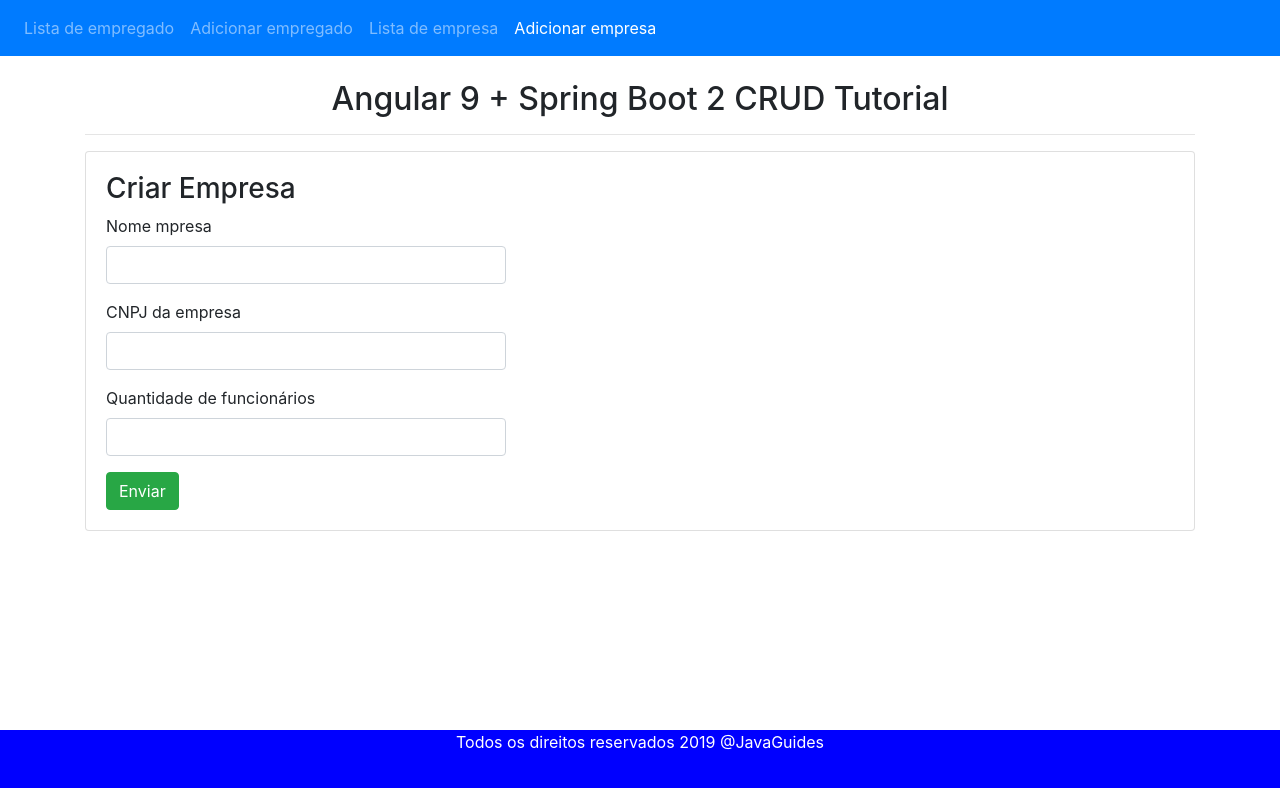
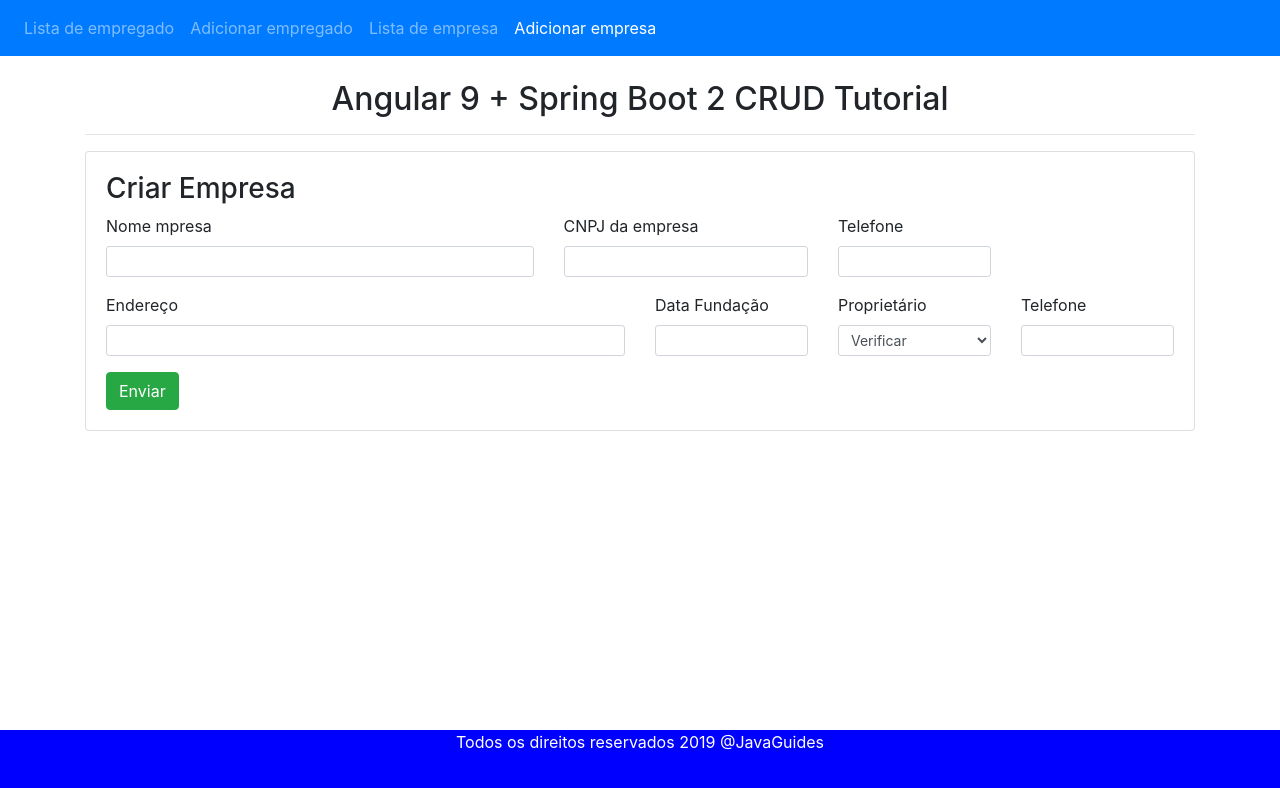
Before and after one commit to renatorsdeoliveira/topicos-especiais, an Angular app in the folder frontend/: page /addEmpresa in a window 1280 px wide. Shown: the top 788 px of the page. Built offline with nearby package versions, Linux system fonts and the light colour scheme.

Commit message:
Alterado os componets empresa

```diff
--- a/frontend/src/app/create-empresa/create-empresa.component.html
+++ b/frontend/src/app/create-empresa/create-empresa.component.html
@@ -1,28 +1,58 @@
 <h3>Criar Empresa</h3>
-<div [hidden]="submitted" style="width: 400px;">
+<div [hidden]="submitted">
   <form (ngSubmit)="onSubmit()">
-    <div class="form-group">
+    <div class="row">
+
+      <div class="form-group col-5">
         <label for="nomeEmpresa">Nome mpresa</label>
-      <input type="text" class="form-control" id="nomeEmpresa" required [(ngModel)]="empresa.nomeEmpresa" name="nomeEmpresa">
+        <input type="text" class="form-control form-control-sm" id="nomeEmpresa" required [(ngModel)]="empresa.nomeEmpresa"
+          name="nomeEmpresa">
       </div>
 
-    <div class="form-group">
+      <div class="form-group col-3">
         <label for="cnpjEmpresa">CNPJ da empresa</label>
-      <input type="number" class="form-control" id="cnpjEmpresa" required [(ngModel)]="empresa.cnpjEmpresa" name="cnpjEmpresa">
+        <input type="number" class="form-control form-control-sm" id="cnpjEmpresa" required [(ngModel)]="empresa.cnpjEmpresa"
+          name="cnpjEmpresa">
       </div>
 
 
-    <div class="form-group">
-      <label for="qtdFuncionarios">Quantidade de funcionários</label>
-      <input type="number" class="form-control" id="qtdFuncionarios" required [(ngModel)]="empresa.qtdFuncionarios" name="qtdFuncionarios">
+      <div class="form-group col-2">
+        <label for="telefone">Telefone</label>
+        <input type="text" class="form-control form-control-sm" id="telefone" required [(ngModel)]="empresa.telefone"
+          name="telefone">
       </div>
 
-    <!-- <div class="form-group">
-      <label for="emailId">Email</label>
-      <input type="text" class="form-control" id="emailId" required [(ngModel)]="empresa.emailId" name="emailId">
-    </div> -->
+      <div class="form-group col-6">
+        <label for="endereco">Endereço</label>
+        <input type="text" class="form-control form-control-sm" id="endereco" required [(ngModel)]="empresa.endereco"
+          name="endereco">
+      </div>
+
+      <div class="form-group col-2">
+        <label for="dataFundacao">Data Fundação</label>
+        <input type="text" class="form-control form-control-sm" id="dataFundacao" required [(ngModel)]="empresa.dataFundacao"
+          name="dataFundacao">
+      </div>
+
+      <div class="form-group col-2">
+        <label for="proprietario">Proprietário</label>
+          <select class="form-control form-control-sm" id="proprietario" name="proprietario">
+            <option value="">Verificar</option>
+          </select>
+      </div>
+
+      <div class="form-group col-2">
+        <label for="telefone">Telefone</label>
+        <input type="text" class="form-control form-control-sm" id="telefone" required [(ngModel)]="empresa.telefone"
+          name="telefone">
+      </div>
+
+      <div class="col-12">
 
       <button type="submit" class="btn btn-success">Enviar</button>
+      </div>
+
+    </div>
   </form>
 </div>
 
```
Lines whose indentation alone changed are shown as unchanged.
